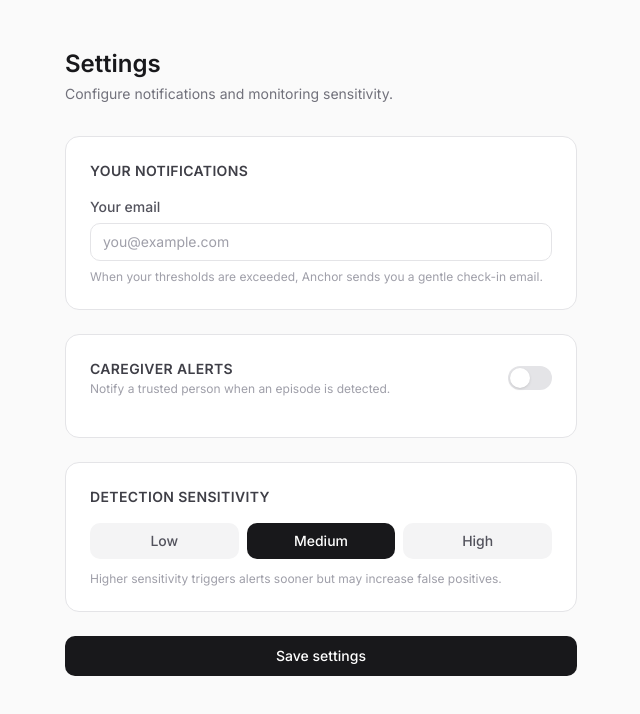
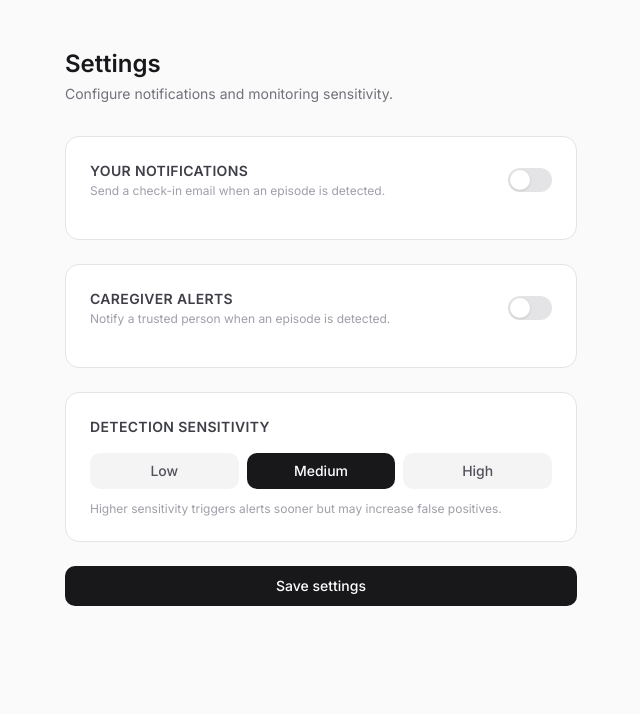
Before and after one commit to raeganvr/anchor, a Next.js app: page /settings in a window 1280 px wide. Shown: the top 714 px of the page, without its empty margins (319-959 px from the left). Built offline with nearby package versions, Linux system fonts and the light colour scheme; no server answers; the database is empty.

Commit message:
email notifications occur when alert is triggered

```diff
--- a/src/app/api/notify/route.ts
+++ b/src/app/api/notify/route.ts
@@ -27,6 +27,10 @@ export async function POST(request: Request) {
   }
 
   const settings = settingsData as SettingsRow
+
+  if (!settings.notifications_enabled) {
+    return NextResponse.json({ results: {}, errors: [] })
+  }
 
   const episode: EpisodeEmailData = {
     episodeId: body.episodeId,
--- a/src/app/settings/page.tsx
+++ b/src/app/settings/page.tsx
@@ -11,6 +11,7 @@ export default function SettingsPage() {
   const [caregiverName, setCaregiverName] = useState('')
   const [caregiverEmail, setCaregiverEmail] = useState('')
   const [sensitivity, setSensitivity] = useState<'low' | 'medium' | 'high'>('medium')
+  const [notificationsEnabled, setNotificationsEnabled] = useState(false)
   const [saving, setSaving] = useState(false)
   const [saved, setSaved] = useState(false)
 
@@ -21,6 +22,7 @@ export default function SettingsPage() {
     setCaregiverName(settings.caregiver_name ?? '')
     setCaregiverEmail(settings.caregiver_email ?? '')
     setSensitivity(settings.sensitivity)
+    setNotificationsEnabled(settings.notifications_enabled)
   }, [settings])
 
   async function handleSave(e: React.FormEvent) {
@@ -32,6 +34,7 @@ export default function SettingsPage() {
       caregiver_name: caregiverName || null,
       caregiver_email: caregiverEmail || null,
       sensitivity,
+      notifications_enabled: notificationsEnabled,
     })
     setSaving(false)
     setSaved(true)
@@ -58,9 +61,34 @@ export default function SettingsPage() {
 
           {/* Your email */}
           <section className="bg-white dark:bg-zinc-900 rounded-xl border border-zinc-200 dark:border-zinc-800 p-6">
-            <h2 className="text-sm font-semibold text-zinc-700 dark:text-zinc-300 uppercase tracking-wide mb-4">
+            <div className="flex items-center justify-between mb-4">
+              <div>
+                <h2 className="text-sm font-semibold text-zinc-700 dark:text-zinc-300 uppercase tracking-wide">
                   Your notifications
                 </h2>
+                <p className="text-xs text-zinc-400 mt-0.5">
+                  Send a check-in email when an episode is detected.
+                </p>
+              </div>
+              <button
+                type="button"
+                role="switch"
+                aria-checked={notificationsEnabled}
+                onClick={() => setNotificationsEnabled(v => !v)}
+                className={`relative inline-flex h-6 w-11 shrink-0 cursor-pointer rounded-full border-2 border-transparent transition-colors focus:outline-none focus:ring-2 focus:ring-zinc-400 focus:ring-offset-2 ${
+                  notificationsEnabled ? 'bg-zinc-900 dark:bg-zinc-100' : 'bg-zinc-200 dark:bg-zinc-700'
+                }`}
+              >
+                <span
+                  className={`pointer-events-none inline-block h-5 w-5 rounded-full bg-white shadow transform transition-transform ${
+                    notificationsEnabled ? 'translate-x-5' : 'translate-x-0'
+                  }`}
+                />
+              </button>
+            </div>
+
+            {notificationsEnabled && (
+              <div className="space-y-4 pt-2 border-t border-zinc-100 dark:border-zinc-800">
                 <label className="block">
                   <span className="text-sm text-zinc-600 dark:text-zinc-400 mb-1.5 block">Your email</span>
                   <input
@@ -71,9 +99,11 @@ export default function SettingsPage() {
                     className="w-full rounded-lg border border-zinc-200 dark:border-zinc-700 bg-white dark:bg-zinc-800 px-3 py-2 text-sm text-zinc-900 dark:text-zinc-50 placeholder:text-zinc-400 focus:outline-none focus:ring-2 focus:ring-zinc-400"
                   />
                 </label>
-            <p className="mt-2 text-xs text-zinc-400">
+                <p className="text-xs text-zinc-400">
                   When your thresholds are exceeded, Anchor sends you a gentle check-in email.
                 </p>
+              </div>
+            )}
           </section>
 
           {/* Caregiver alerts */}
--- a/src/components/home/HomeScreen.tsx
+++ b/src/components/home/HomeScreen.tsx
@@ -18,7 +18,7 @@ export function HomeScreen() {
   const { settings, loading: settingsLoading }   = useSettings()
   const { logEpisode }                           = useEpisodeLog()
 
-  // ── Handle trigger: pull real window from DB, log episode, navigate ──
+  // ── Handle trigger: pull real window from DB, log episode, send email, navigate ──
   const handleTrigger = useCallback(async (result: TriggerResult) => {
     // Pull real data from the DB — this is the Garmin API call equivalent
     const [hrData, stressData] = await Promise.all([
@@ -28,8 +28,9 @@ export function HomeScreen() {
 
     const windowStartMs = hrData[0]?.timestamp ?? Date.now() - 120 * 60_000
     const windowEndMs   = Date.now()
+    const triggeredAt   = new Date().toISOString()
 
-    await logEpisode({
+    const { data: episode } = await logEpisode({
       triggered_by:         'biometric',
       trigger_reason:       result.reason,
       trigger_hr_value:     result.hrValue,
@@ -40,8 +41,23 @@ export function HomeScreen() {
       window_end_ms:        windowEndMs,
     })
 
+    // Fire email notification if enabled (fire-and-forget)
+    if (settings?.notifications_enabled && episode) {
+      fetch('/api/notify', {
+        method: 'POST',
+        headers: { 'Content-Type': 'application/json' },
+        body: JSON.stringify({
+          episodeId:          episode.id,
+          triggeredAt,
+          triggerReason:      result.reason ?? null,
+          triggerHrValue:     result.hrValue ?? null,
+          triggerStressValue: result.stressValue ?? null,
+        }),
+      }).catch(() => {/* non-blocking */})
+    }
+
     router.push('/alert')
-  }, [logEpisode, router])
+  }, [logEpisode, router, settings])
 
   const { currentHr, currentStress, simulationMode, isMonitoring, startMonitoring } = useBiometrics({
     baseline,
--- a/src/lib/email/caregiver.ts
+++ b/src/lib/email/caregiver.ts
@@ -2,6 +2,7 @@ import { Resend } from 'resend'
 
 const resend = new Resend(process.env.RESEND_API_KEY)
 const FROM = 'Anchor <alerts@aillustrate.dev>'
+const APP_URL = process.env.NEXT_PUBLIC_APP_URL ?? 'http://localhost:3000'
 
 export interface EpisodeEmailData {
   episodeId: string
@@ -38,6 +39,7 @@ export async function sendCaregiverAlert(
     .metric { background: #f9f9f9; border-radius: 8px; padding: 14px 18px; margin-bottom: 10px; display: flex; justify-content: space-between; align-items: center; }
     .metric-label { font-size: 13px; color: #888; }
     .metric-value { font-size: 16px; font-weight: 600; color: #111; }
+    .cta { display: inline-block; background: #111; color: #fff; text-decoration: none; font-size: 15px; font-weight: 500; padding: 12px 28px; border-radius: 8px; margin: 8px 0 24px; }
     .divider { border: none; border-top: 1px solid #eee; margin: 24px 0; }
     .footer { font-size: 12px; color: #aaa; text-align: center; margin-top: 24px; }
   </style>
@@ -65,6 +67,10 @@ export async function sendCaregiverAlert(
     <hr class="divider">
 
     <p>If you're able to, consider reaching out to check in. Even a short message can help ground someone during a difficult moment.</p>
+
+    <a href="${APP_URL}" class="cta">Open Anchor</a>
+
+    <hr class="divider">
 
     <div class="footer">
       Sent by Anchor &mdash; grounding companion &bull; You received this because you were added as a caregiver contact.
@@ -120,6 +126,8 @@ export async function sendUserCheckIn(
 
     <p>If you'd like to talk it through, open Anchor and start a chat. Sometimes just putting it into words helps.</p>
 
+    <a href="${APP_URL}/grounding" class="cta">Open Anchor</a>
+
     <hr class="divider">
 
     <div class="footer">
--- a/src/types/database.ts
+++ b/src/types/database.ts
@@ -71,4 +71,5 @@ export interface SettingsRow {
   sensitivity: "low" | "medium" | "high";
   demo_mode: boolean;
   demo_episode_delay_ms: number;
+  notifications_enabled: boolean;
 }
```
Also changed, not shown: 2 other files (tests, documents, lock files or other folders). Lines whose indentation alone changed are shown as unchanged.
